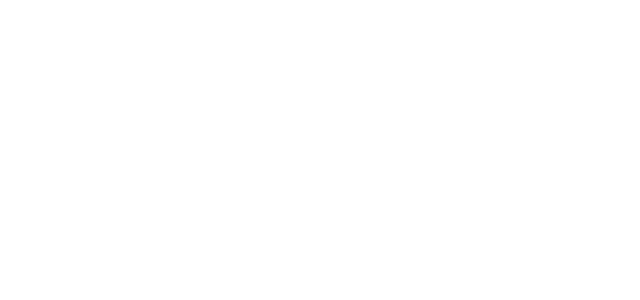
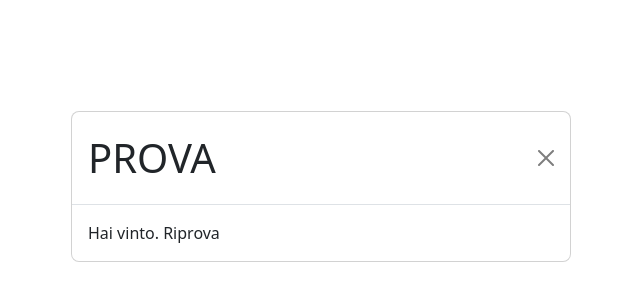
Before and after one commit to dnmtt09/checkers-game, an Angular app: page / in a window 1280 px wide. Shown: the part 214-514 px from the top of the page, without its empty margins (319-959 px from the left). Built offline with nearby package versions, Linux system fonts and the light colour scheme.

Commit message:
initialize creating banner for winning, losing or drawing

```diff
--- a/src/app/components/modal-match-outcome/modal-match-outcome.component.html
+++ b/src/app/components/modal-match-outcome/modal-match-outcome.component.html
@@ -1,32 +1,13 @@
 <ng-container *ngIf="isWin">
-  <div class="modal-backdrop">
-    <div
-      class="modal fade show"
-      id="exampleModalLive"
-      tabindex="-1"
-      aria-labelledby="exampleModalLiveLabel"
-      aria-modal="true"
-      role="dialog"
-      style="display: block"
-    >
-      <div class="modal-dialog">
+    <div class="modal fade show" id="exampleModalToggle" aria-labelledby="exampleModalToggleLabel" tabindex="-1" style="display: block;" aria-modal="true" role="dialog">
+        <div class="modal-dialog modal-dialog-centered">
             <div class="modal-content">
                 <div class="modal-header">
-            <h1 class="modal-title fs-5" id="exampleModalLiveLabel">Modal title</h1>
-            <button
-              type="button"
-              class="btn-close"
-              data-bs-dismiss="modal"
-              aria-label="Close"
-            ></button>
+                    <h1 class="modal-title" id="exampleModalToggleLabel">PROVA</h1>
+                    <button type="button" class="btn-close" data-bs-dismiss="modal" aria-label="Close"></button>
                 </div>
                 <div class="modal-body">
-            <p>Woo-hoo, you're reading this text in a modal!</p>
-          </div>
-          <div class="modal-footer">
-            <button type="button" class="btn btn-secondary" data-bs-dismiss="modal">Close</button>
-            <button type="button" class="btn btn-primary">Save changes</button>
-          </div>
+                    Hai vinto. Riprova
                 </div>
             </div>
         </div>
--- a/src/app/components/modal-match-outcome/modal-match-outcome.component.ts
+++ b/src/app/components/modal-match-outcome/modal-match-outcome.component.ts
@@ -9,7 +9,7 @@
   styleUrl: './modal-match-outcome.component.scss',
 })
 export class ModalMatchOutcomeComponent {
-  isWin: boolean = false;
+  isWin: boolean = true;
 
   playerIsWin(player: any): void {
     this.isWin = true;
```
Lines whose indentation alone changed are shown as unchanged.
